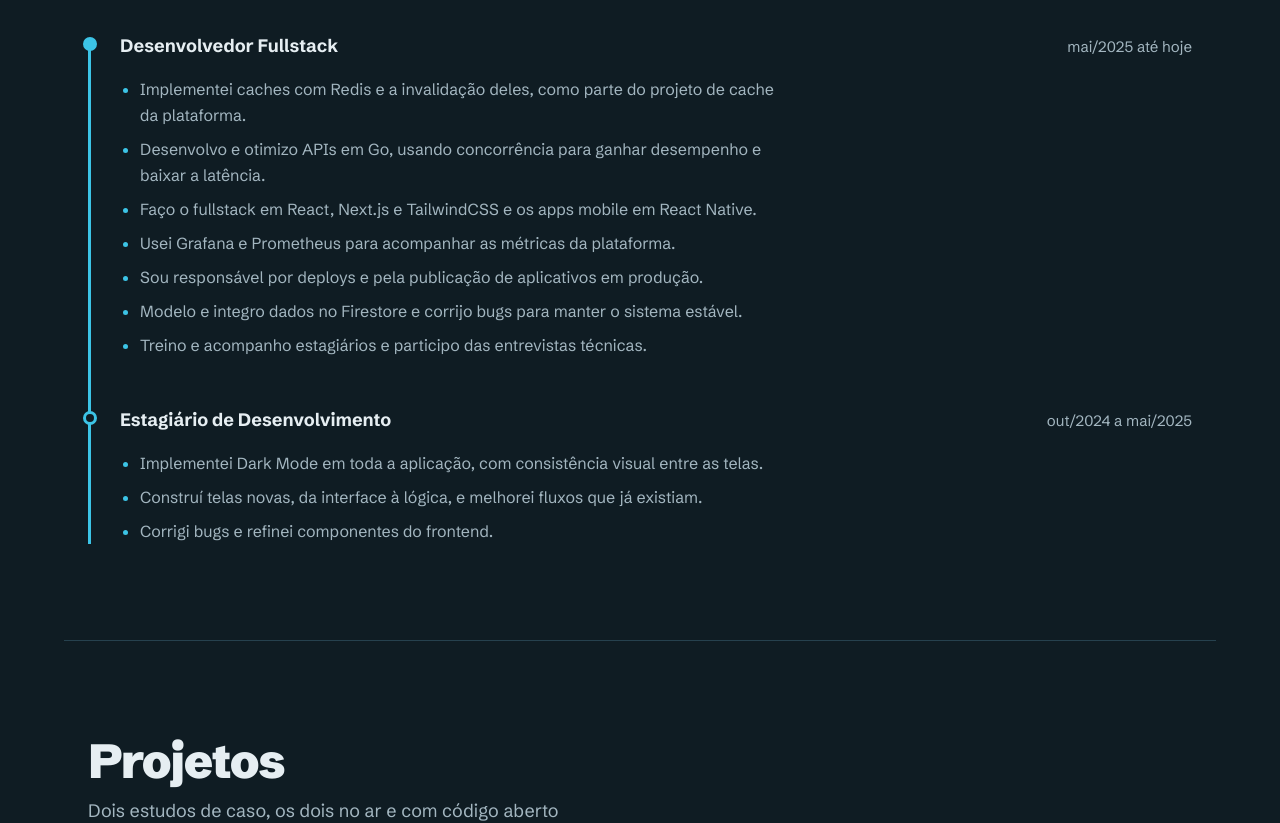
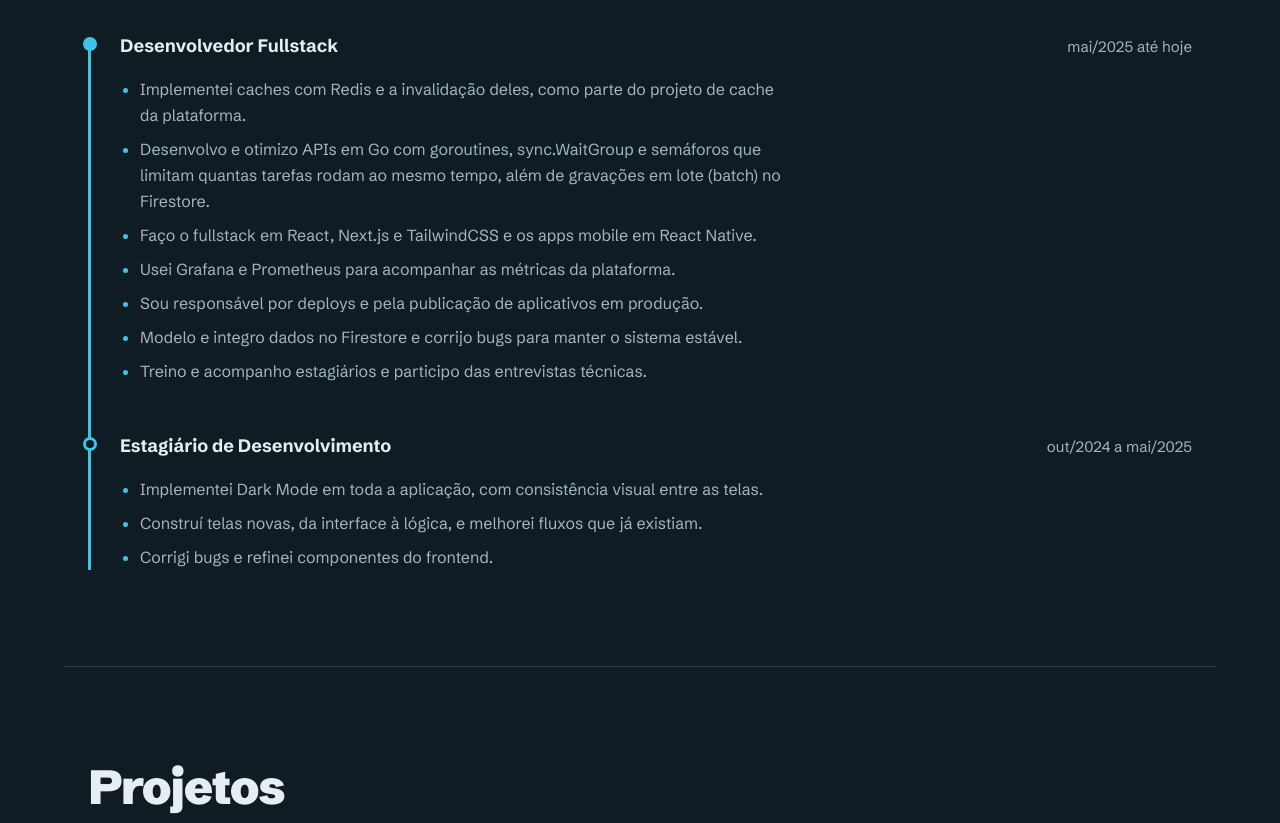
Before and after one commit to lirajoaop/jlira-portfolio, a Next.js app: page / in a window 1280 px wide. Shown: the part 960-1783 px from the top of the page. Built offline with nearby package versions, Linux system fonts and the light colour scheme.

Commit message:
Describe the Go concurrency work at PontoGO concretely

```diff
--- a/src/content/content.ts
+++ b/src/content/content.ts
@@ -167,7 +167,7 @@ const pt: Content = {
         current: true,
         bullets: [
           "Implementei caches com Redis e a invalidação deles, como parte do projeto de cache da plataforma.",
-          "Desenvolvo e otimizo APIs em Go, usando concorrência para ganhar desempenho e baixar a latência.",
+          "Desenvolvo e otimizo APIs em Go com goroutines, sync.WaitGroup e semáforos que limitam quantas tarefas rodam ao mesmo tempo, além de gravações em lote (batch) no Firestore.",
           "Faço o fullstack em React, Next.js e TailwindCSS e os apps mobile em React Native.",
           "Usei Grafana e Prometheus para acompanhar as métricas da plataforma.",
           "Sou responsável por deploys e pela publicação de aplicativos em produção.",
@@ -298,7 +298,7 @@ const pt: Content = {
             icon: "go",
             core: true,
             used: [
-              { where: "PontoGO", what: "APIs com concorrência para ganhar desempenho e baixar a latência." },
+              { where: "PontoGO", what: "APIs com goroutines controladas por semáforo e sync.WaitGroup, além de gravações em lote (batch) no Firestore." },
               { where: "PsiEncontra", what: "API e pontuação determinística do modo detalhado, além do PDF gerado com gofpdf." },
               { where: "Go Opportunities", what: "API REST em camadas Handler, Service e Repository." },
             ],
@@ -626,7 +626,7 @@ const en: Content = {
         current: true,
         bullets: [
           "Implemented Redis caches and their invalidation as part of the platform's caching project.",
-          "Build and tune Go APIs, using concurrency for better throughput and lower latency.",
+          "Build and tune Go APIs with goroutines, sync.WaitGroup and semaphores that cap how many tasks run at once, plus batched writes to Firestore.",
           "Do fullstack work in React, Next.js and TailwindCSS, plus mobile apps in React Native.",
           "Used Grafana and Prometheus to track platform metrics.",
           "Own deployments and app releases to production.",
@@ -730,7 +730,7 @@ const en: Content = {
             icon: "go",
             core: true,
             used: [
-              { where: "PontoGO", what: "Concurrent APIs for better performance and lower latency." },
+              { where: "PontoGO", what: "APIs with goroutines bounded by a semaphore and sync.WaitGroup, plus batched writes to Firestore." },
               { where: "PsiEncontra", what: "API and the deterministic scoring of the detailed mode, plus the PDF built with gofpdf." },
               { where: "Go Opportunities", what: "REST API in Handler, Service and Repository layers." },
             ],
```
